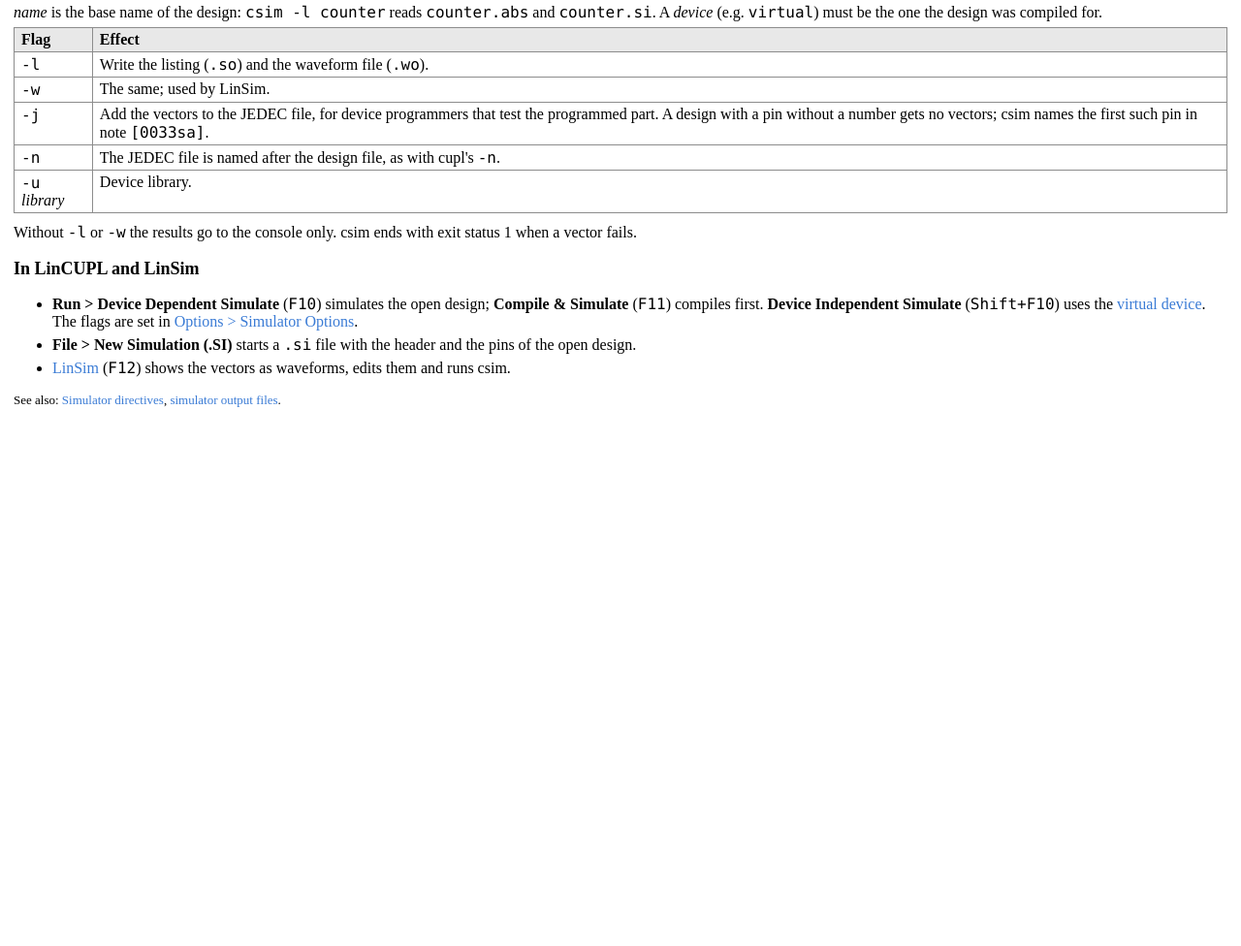
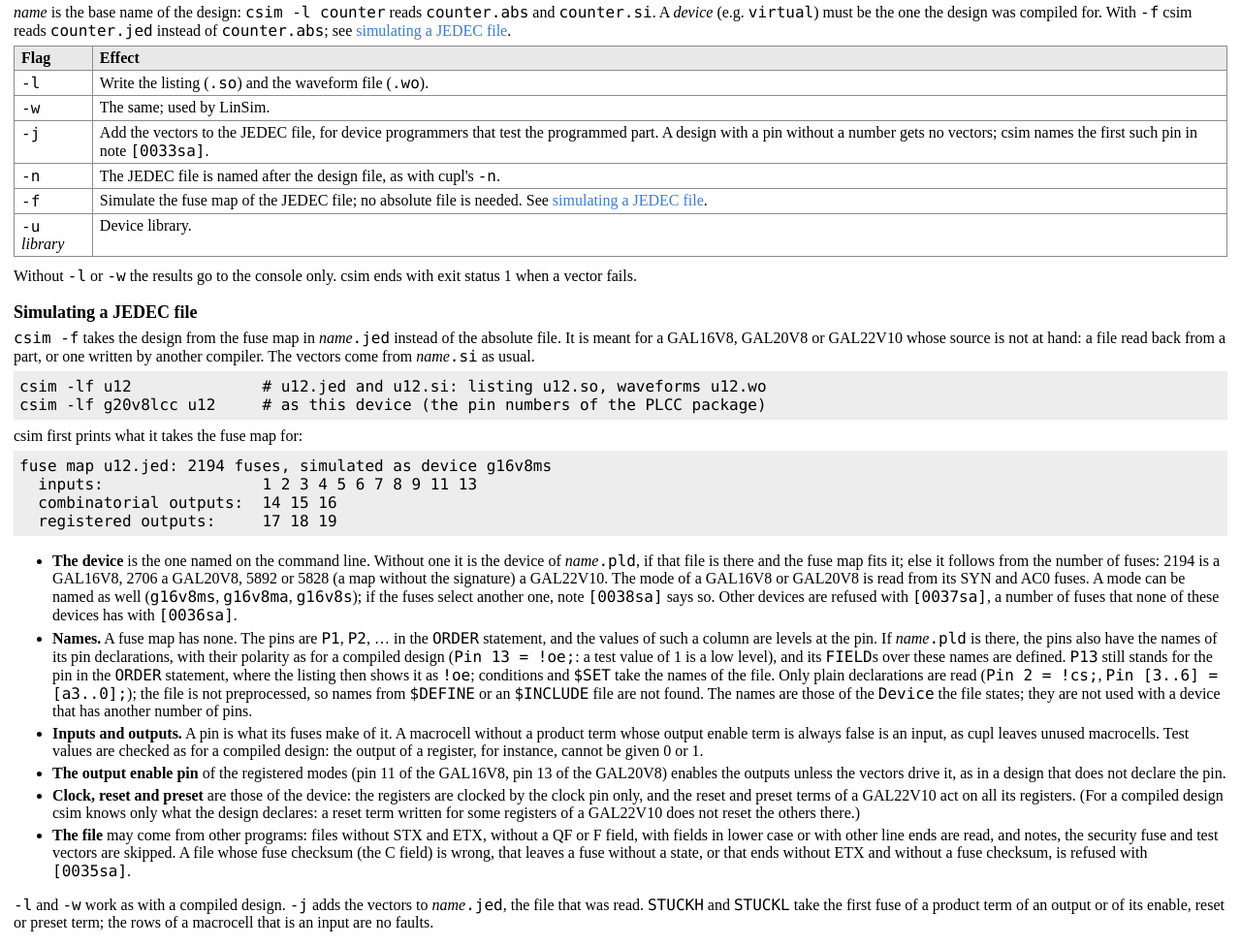
Before and after one commit to reinauer/LinCUPL, a plain HTML site: page doc/help/sim-overview.html in a window 1280 px wide. Shown: the part 684-1660 px from the top of the page at 97% size. Before the commit the page ends 1113 px from the top, so only its background shows below. Drawn offline with Linux system fonts and the light colour scheme.

Commit message:
doc: csim -f in the README and the help pages

```diff
--- a/doc/help/sim-overview.html
+++ b/doc/help/sim-overview.html
@@ -49,17 +49,85 @@ $MSG "Outputs off";
 <pre class="syntax">csim [-flags] [-u library] [device] name</pre>
 <p><i>name</i> is the base name of the design: <tt>csim -l counter</tt>
 reads <tt>counter.abs</tt> and <tt>counter.si</tt>.  A <i>device</i>
-(e.g. <tt>virtual</tt>) must be the one the design was compiled for.</p>
+(e.g. <tt>virtual</tt>) must be the one the design was compiled for.
+With <tt>-f</tt> csim reads <tt>counter.jed</tt> instead of
+<tt>counter.abs</tt>; see <a href="#jedec">simulating a JEDEC
+file</a>.</p>
 <table>
 <tr><th>Flag</th><th>Effect</th></tr>
 <tr><td><tt>-l</tt></td><td>Write the listing (<tt>.so</tt>) and the waveform file (<tt>.wo</tt>).</td></tr>
 <tr><td><tt>-w</tt></td><td>The same; used by LinSim.</td></tr>
 <tr><td><tt>-j</tt></td><td>Add the vectors to the JEDEC file, for device programmers that test the programmed part.  A design with a pin without a number gets no vectors; csim names the first such pin in note <tt>[0033sa]</tt>.</td></tr>
 <tr><td><tt>-n</tt></td><td>The JEDEC file is named after the design file, as with cupl's <tt>-n</tt>.</td></tr>
+<tr><td><tt>-f</tt></td><td>Simulate the fuse map of the JEDEC file; no absolute file is needed.  See <a href="#jedec">simulating a JEDEC file</a>.</td></tr>
 <tr><td><tt>-u</tt> <i>library</i></td><td>Device library.</td></tr>
 </table>
 <p>Without <tt>-l</tt> or <tt>-w</tt> the results go to the console only.
 csim ends with exit status 1 when a vector fails.</p>
+
+<h2 id="jedec">Simulating a JEDEC file</h2>
+<p><tt>csim -f</tt> takes the design from the fuse map in
+<i>name</i><tt>.jed</tt> instead of the absolute file.  It is meant for a
+GAL16V8, GAL20V8 or GAL22V10 whose source is not at hand: a file read
+back from a part, or one written by another compiler.  The vectors come
+from <i>name</i><tt>.si</tt> as usual.</p>
+<pre class="shell">csim -lf u12              # u12.jed and u12.si: listing u12.so, waveforms u12.wo
+csim -lf g20v8lcc u12     # as this device (the pin numbers of the PLCC package)</pre>
+<p>csim first prints what it takes the fuse map for:</p>
+<pre class="output">fuse map u12.jed: 2194 fuses, simulated as device g16v8ms
+  inputs:                 1 2 3 4 5 6 7 8 9 11 13
+  combinatorial outputs:  14 15 16
+  registered outputs:     17 18 19</pre>
+<ul>
+<li><b>The device</b> is the one named on the command line.  Without one it is the device
+of <i>name</i><tt>.pld</tt>, if that file is there and the fuse map fits
+it; else it follows from the number of fuses: 2194 is a GAL16V8, 2706 a
+GAL20V8, 5892 or 5828 (a map without the signature) a GAL22V10.  The
+mode of a GAL16V8 or GAL20V8 is read from its SYN and AC0 fuses.  A mode
+can be named as well (<tt>g16v8ms</tt>, <tt>g16v8ma</tt>,
+<tt>g16v8s</tt>); if the fuses select another one, note
+<tt>[0038sa]</tt> says so.  Other devices are refused with
+<tt>[0037sa]</tt>, a number of fuses that none of these devices has with
+<tt>[0036sa]</tt>.</li>
+<li><b>Names.</b> A fuse map has none.  The pins are <tt>P1</tt>, <tt>P2</tt>, … in the
+<tt>ORDER</tt> statement, and the values of such a column are levels at
+the pin.  If <i>name</i><tt>.pld</tt> is there, the pins also have the
+names of its pin declarations, with their polarity as for a compiled
+design (<tt>Pin 13 = !oe;</tt>: a test value of 1 is a low level), and
+its <tt>FIELD</tt>s over these names are defined.  <tt>P13</tt> still
+stands for the pin in the <tt>ORDER</tt> statement, where the listing
+then shows it as <tt>!oe</tt>; conditions and <tt>$SET</tt> take the
+names of the file.  Only plain
+declarations are read (<tt>Pin 2 = !cs;</tt>,
+<tt>Pin [3..6] = [a3..0];</tt>); the file is not preprocessed, so names
+from <tt>$DEFINE</tt> or an <tt>$INCLUDE</tt> file are not found.  The
+names are those of the <tt>Device</tt> the file states; they are not used
+with a device that has another number of pins.</li>
+<li><b>Inputs and outputs.</b> A pin is what its fuses make of it.  A
+macrocell without a product term whose output enable term is always
+false is an input, as cupl leaves unused macrocells.  Test values are
+checked as for a compiled design: the output of a register, for
+instance, cannot be given 0 or 1.</li>
+<li><b>The output enable pin</b> of the registered modes (pin 11 of the
+GAL16V8, pin 13 of the GAL20V8) enables the outputs unless the vectors
+drive it, as in a design that does not declare the pin.</li>
+<li><b>Clock, reset and preset</b> are those of the device: the
+registers are clocked by the clock pin only, and the reset and preset
+terms of a GAL22V10 act on all its registers.  (For a compiled design
+csim knows only what the design declares: a reset term written for some
+registers of a GAL22V10 does not reset the others there.)</li>
+<li><b>The file</b> may come from other programs: files without STX and ETX, without a QF
+or F field, with fields in lower case or with other line ends are read,
+and notes, the security fuse and test vectors are skipped.  A file whose
+fuse checksum (the C field) is wrong, that leaves a fuse without a state,
+or that ends without ETX and without a fuse checksum, is refused with
+<tt>[0035sa]</tt>.</li>
+</ul>
+<p><tt>-l</tt> and <tt>-w</tt> work as with a compiled design.
+<tt>-j</tt> adds the vectors to <i>name</i><tt>.jed</tt>, the file that
+was read.  <tt>STUCKH</tt> and <tt>STUCKL</tt> take the first fuse of a
+product term of an output or of its enable, reset or preset term; the
+rows of a macrocell that is an input are no faults.</p>
 
 <h2 id="lincupl">In LinCUPL and LinSim</h2>
 <ul>
```
Also changed, not shown: doc/help/output-files.html (+3 -1 lines), 1 other file.
